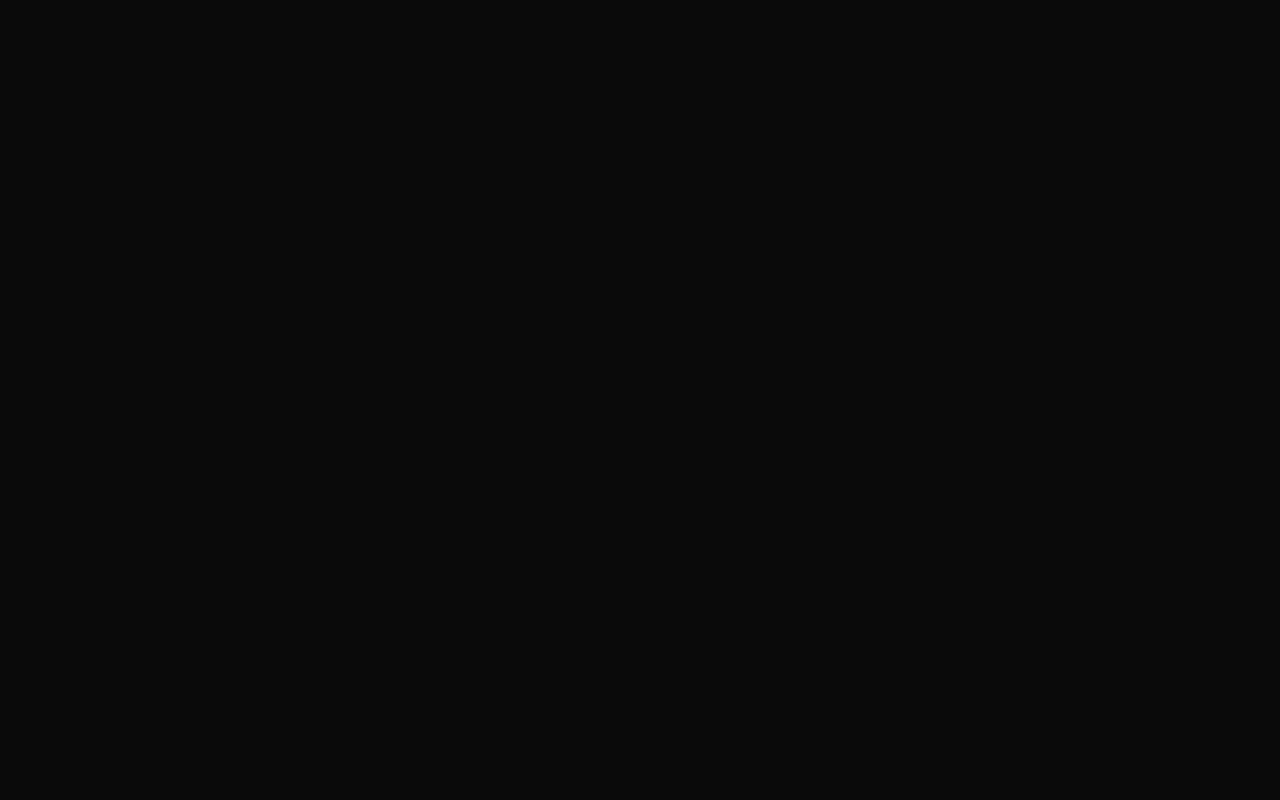
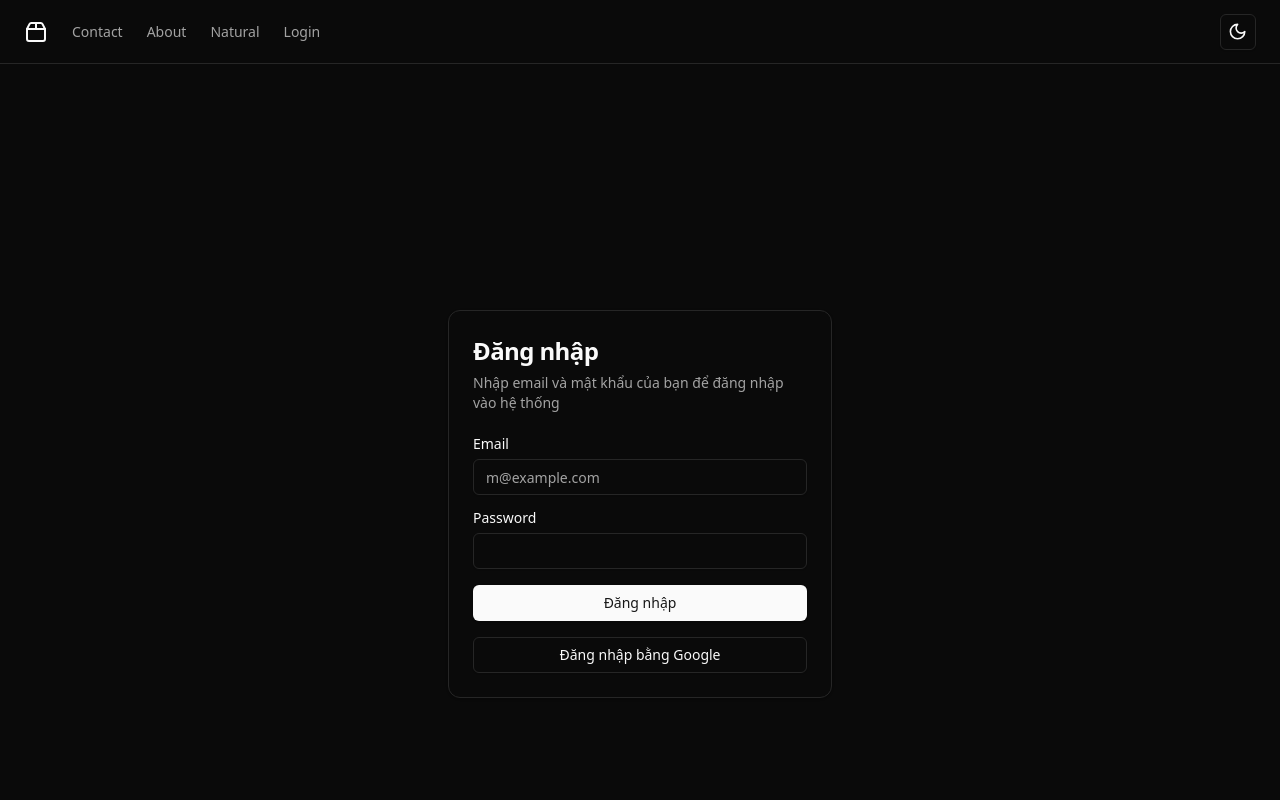
Before and after one commit to nguyenhcp2004/lab-fer202, a React (Vite) app: page /login in a window 1280 px wide. Before the commit this address had no page. Shown: the top 800 px of the page. Built offline with nearby package versions, Linux system fonts and the light colour scheme.

Commit message:
[NguyenHCP] feat: add some effect to OrchidDetail

```diff
--- a/package.json
+++ b/package.json
@@ -10,6 +10,7 @@
     "preview": "vite preview"
   },
   "dependencies": {
+    "@hookform/resolvers": "^3.9.0",
     "@radix-ui/react-accordion": "^1.2.1",
     "@radix-ui/react-dialog": "^1.1.1",
     "@radix-ui/react-dropdown-menu": "^2.1.1",
@@ -26,9 +27,11 @@
     "lucide-react": "^0.441.0",
     "react": "^18.3.1",
     "react-dom": "^18.3.1",
+    "react-hook-form": "^7.53.0",
     "react-router-dom": "^6.26.2",
     "tailwind-merge": "^2.5.2",
-    "tailwindcss-animate": "^1.0.7"
+    "tailwindcss-animate": "^1.0.7",
+    "zod": "^3.23.8"
   },
   "devDependencies": {
     "@eslint/js": "^9.9.0",
--- a/src/components/nav-items.tsx
+++ b/src/components/nav-items.tsx
@@ -12,6 +12,10 @@ const menuItems = [
   {
     title: 'Natural',
     href: '/natural'
+  },
+  {
+    title: 'Login',
+    href: '/login'
   }
 ]
 
--- /dev/null
+++ b/src/components/ui/form.tsx
@@ -0,0 +1,176 @@
+import * as React from "react"
+import * as LabelPrimitive from "@radix-ui/react-label"
+import { Slot } from "@radix-ui/react-slot"
+import {
+  Controller,
+  ControllerProps,
+  FieldPath,
+  FieldValues,
+  FormProvider,
+  useFormContext,
+} from "react-hook-form"
+
+import { cn } from "@/lib/utils"
+import { Label } from "@/components/ui/label"
+
+const Form = FormProvider
+
+type FormFieldContextValue<
+  TFieldValues extends FieldValues = FieldValues,
+  TName extends FieldPath<TFieldValues> = FieldPath<TFieldValues>
+> = {
+  name: TName
+}
+
+const FormFieldContext = React.createContext<FormFieldContextValue>(
+  {} as FormFieldContextValue
+)
+
+const FormField = <
+  TFieldValues extends FieldValues = FieldValues,
+  TName extends FieldPath<TFieldValues> = FieldPath<TFieldValues>
+>({
+  ...props
+}: ControllerProps<TFieldValues, TName>) => {
+  return (
+    <FormFieldContext.Provider value={{ name: props.name }}>
+      <Controller {...props} />
+    </FormFieldContext.Provider>
+  )
+}
+
+const useFormField = () => {
+  const fieldContext = React.useContext(FormFieldContext)
+  const itemContext = React.useContext(FormItemContext)
+  const { getFieldState, formState } = useFormContext()
+
+  const fieldState = getFieldState(fieldContext.name, formState)
+
+  if (!fieldContext) {
+    throw new Error("useFormField should be used within <FormField>")
+  }
+
+  const { id } = itemContext
+
+  return {
+    id,
+    name: fieldContext.name,
+    formItemId: `${id}-form-item`,
+    formDescriptionId: `${id}-form-item-description`,
+    formMessageId: `${id}-form-item-message`,
+    ...fieldState,
+  }
+}
+
+type FormItemContextValue = {
+  id: string
+}
+
+const FormItemContext = React.createContext<FormItemContextValue>(
+  {} as FormItemContextValue
+)
+
+const FormItem = React.forwardRef<
+  HTMLDivElement,
+  React.HTMLAttributes<HTMLDivElement>
+>(({ className, ...props }, ref) => {
+  const id = React.useId()
+
+  return (
+    <FormItemContext.Provider value={{ id }}>
+      <div ref={ref} className={cn("space-y-2", className)} {...props} />
+    </FormItemContext.Provider>
+  )
+})
+FormItem.displayName = "FormItem"
+
+const FormLabel = React.forwardRef<
+  React.ElementRef<typeof LabelPrimitive.Root>,
+  React.ComponentPropsWithoutRef<typeof LabelPrimitive.Root>
+>(({ className, ...props }, ref) => {
+  const { error, formItemId } = useFormField()
+
+  return (
+    <Label
+      ref={ref}
+      className={cn(error && "text-destructive", className)}
+      htmlFor={formItemId}
+      {...props}
+    />
+  )
+})
+FormLabel.displayName = "FormLabel"
+
+const FormControl = React.forwardRef<
+  React.ElementRef<typeof Slot>,
+  React.ComponentPropsWithoutRef<typeof Slot>
+>(({ ...props }, ref) => {
+  const { error, formItemId, formDescriptionId, formMessageId } = useFormField()
+
+  return (
+    <Slot
+      ref={ref}
+      id={formItemId}
+      aria-describedby={
+        !error
+          ? `${formDescriptionId}`
+          : `${formDescriptionId} ${formMessageId}`
+      }
+      aria-invalid={!!error}
+      {...props}
+    />
+  )
+})
+FormControl.displayName = "FormControl"
+
+const FormDescription = React.forwardRef<
+  HTMLParagraphElement,
+  React.HTMLAttributes<HTMLParagraphElement>
+>(({ className, ...props }, ref) => {
+  const { formDescriptionId } = useFormField()
+
+  return (
+    <p
+      ref={ref}
+      id={formDescriptionId}
+      className={cn("text-[0.8rem] text-muted-foreground", className)}
+      {...props}
+    />
+  )
+})
+FormDescription.displayName = "FormDescription"
+
+const FormMessage = React.forwardRef<
+  HTMLParagraphElement,
+  React.HTMLAttributes<HTMLParagraphElement>
+>(({ className, children, ...props }, ref) => {
+  const { error, formMessageId } = useFormField()
+  const body = error ? String(error?.message) : children
+
+  if (!body) {
+    return null
+  }
+
+  return (
+    <p
+      ref={ref}
+      id={formMessageId}
+      className={cn("text-[0.8rem] font-medium text-destructive", className)}
+      {...props}
+    >
+      {body}
+    </p>
+  )
+})
+FormMessage.displayName = "FormMessage"
+
+export {
+  useFormField,
+  Form,
+  FormItem,
+  FormLabel,
+  FormControl,
+  FormDescription,
+  FormMessage,
+  FormField,
+}
--- /dev/null
+++ b/src/contexts/AppProvider.tsx
@@ -0,0 +1,36 @@
+/* eslint-disable react-refresh/only-export-components */
+import { createContext, SetStateAction, useContext, useState } from 'react'
+
+interface AppContextInterface {
+  isAuth: boolean
+  setAuth: React.Dispatch<SetStateAction<boolean>>
+}
+
+export const getInitialAppContext: () => AppContextInterface = () => ({
+  isAuth: false,
+  setAuth: () => null
+})
+
+const initialAppContext = getInitialAppContext()
+
+export const AppContext = createContext<AppContextInterface>(initialAppContext)
+
+export const useAppContext = () => {
+  return useContext(AppContext)
+}
+
+export default function AppProvider({
+  children,
+  defaultValue = initialAppContext
+}: {
+  children: React.ReactNode
+  defaultValue?: AppContextInterface
+}) {
+  const [isAuth, setAuth] = useState<boolean>(defaultValue.isAuth)
+
+  return (
+    <AppContext.Provider value={{ isAuth, setAuth }}>
+      {children}
+    </AppContext.Provider>
+  )
+}
--- /dev/null
+++ b/src/lib/auth.ts
@@ -0,0 +1 @@
+//logic authen
--- a/src/main.tsx
+++ b/src/main.tsx
@@ -3,11 +3,14 @@ import { createRoot } from 'react-dom/client'
 import App from './App.tsx'
 import './index.css'
 import { BrowserRouter } from 'react-router-dom'
+import AppProvider from '@/contexts/AppProvider.tsx'
 
 createRoot(document.getElementById('root')!).render(
   <StrictMode>
     <BrowserRouter>
-      <App />
+      <AppProvider>
+        <App />
+      </AppProvider>
     </BrowserRouter>
   </StrictMode>
 )
--- /dev/null
+++ b/src/pages/Login/Login.tsx
@@ -0,0 +1,111 @@
+import { Button } from '@/components/ui/button'
+import {
+  Card,
+  CardContent,
+  CardDescription,
+  CardHeader,
+  CardTitle
+} from '@/components/ui/card'
+import { Form, FormField, FormItem, FormMessage } from '@/components/ui/form'
+import { Input } from '@/components/ui/input'
+import { Label } from '@/components/ui/label'
+import { LoginBody, LoginBodyType } from '@/schemaValidations/auth.schema'
+import { useForm } from 'react-hook-form'
+import { zodResolver } from '@hookform/resolvers/zod'
+import { signInWithPopup } from 'firebase/auth'
+import { auth, provider } from '@/lib/firebase'
+
+export default function Login() {
+  const handleCLick = () => {
+    signInWithPopup(auth, provider).then((data) => {
+      console.log(data)
+    })
+  }
+
+  const form = useForm<LoginBodyType>({
+    resolver: zodResolver(LoginBody),
+    defaultValues: {
+      email: '',
+      password: ''
+    }
+  })
+
+  const onSubmit = () => {}
+  return (
+    <div className='min-h-screen flex items-center justify-center'>
+      <Card className='mx-auto max-w-sm'>
+        <CardHeader>
+          <CardTitle className='text-2xl'>Đăng nhập</CardTitle>
+          <CardDescription>
+            Nhập email và mật khẩu của bạn để đăng nhập vào hệ thống
+          </CardDescription>
+        </CardHeader>
+        <CardContent>
+          <Form {...form}>
+            <form
+              className='space-y-2 max-w-[600px] flex-shrink-0 w-full'
+              noValidate
+              onSubmit={form.handleSubmit(onSubmit, (err) => {
+                console.log(err)
+              })}
+            >
+              <div className='grid gap-4'>
+                <FormField
+                  control={form.control}
+                  name='email'
+                  render={({ field }) => (
+                    <FormItem>
+                      <div className='grid gap-2'>
+                        <Label htmlFor='email'>Email</Label>
+                        <Input
+                          id='email'
+                          type='email'
+                          placeholder='m@example.com'
+                          required
+                          {...field}
+                        />
+                        <FormMessage />
+                      </div>
+                    </FormItem>
+                  )}
+                />
+                <FormField
+                  control={form.control}
+                  name='password'
+                  render={({ field }) => (
+                    <FormItem>
+                      <div className='grid gap-2'>
+                        <div className='flex items-center'>
+                          <Label htmlFor='password'>Password</Label>
+                        </div>
+                        <Input
+                          id='password'
+                          type='password'
+                          required
+                          {...field}
+                        />
+                        <FormMessage />
+                      </div>
+                    </FormItem>
+                  )}
+                />
+                <Button type='submit' className='w-full'>
+                  Đăng nhập
+                </Button>
+
+                <Button
+                  onClick={handleCLick}
+                  variant='outline'
+                  className='w-full'
+                  type='button'
+                >
+                  Đăng nhập bằng Google
+                </Button>
+              </div>
+            </form>
+          </Form>
+        </CardContent>
+      </Card>
+    </div>
+  )
+}
--- /dev/null
+++ b/src/pages/Login/index.ts
@@ -0,0 +1,3 @@
+import Login from '@/pages/Login/Login'
+
+export default Login
--- a/src/pages/OrchidDetail/OrchidDetail.tsx
+++ b/src/pages/OrchidDetail/OrchidDetail.tsx
@@ -18,11 +18,20 @@ import {
   SunIcon,
   ThermometerIcon
 } from 'lucide-react'
+import { useEffect } from 'react'
 import { useParams } from 'react-router-dom'
 
 export default function OrchidDetail() {
   const params = useParams()
   const orchid = listOrchids.filter((orchid) => orchid.Id === params.id)[0]
+
+  useEffect(() => {
+    window.scrollTo({
+      top: 0,
+      behavior: 'smooth'
+    })
+  }, [])
+
   return (
     <div>
       <div className='grid md:grid-cols-2 gap-8 '>
--- /dev/null
+++ b/src/schemaValidations/auth.schema.ts
@@ -0,0 +1,10 @@
+import { z } from 'zod'
+
+export const LoginBody = z
+  .object({
+    email: z.string().email(),
+    password: z.string().min(6).max(100)
+  })
+  .strict()
+
+export type LoginBodyType = z.TypeOf<typeof LoginBody>
--- a/src/useRouteElements.tsx
+++ b/src/useRouteElements.tsx
@@ -1,6 +1,7 @@
 import MainLayout from '@/layouts/MainLayout'
 import About from '@/pages/About'
 import Contact from '@/pages/Contact'
+import Login from '@/pages/Login'
 import Natural from '@/pages/Natural'
 import OrchidDetail from '@/pages/OrchidDetail'
 import OrchidList from '@/pages/OrchidList'
@@ -22,6 +23,14 @@ export default function useRouteElements() {
       element: (
         <MainLayout>
           <Contact />
+        </MainLayout>
+      )
+    },
+    {
+      path: '/login',
+      element: (
+        <MainLayout>
+          <Login />
         </MainLayout>
       )
     },
```
Also changed, not shown: 1 other file (tests, documents, lock files or other folders).
